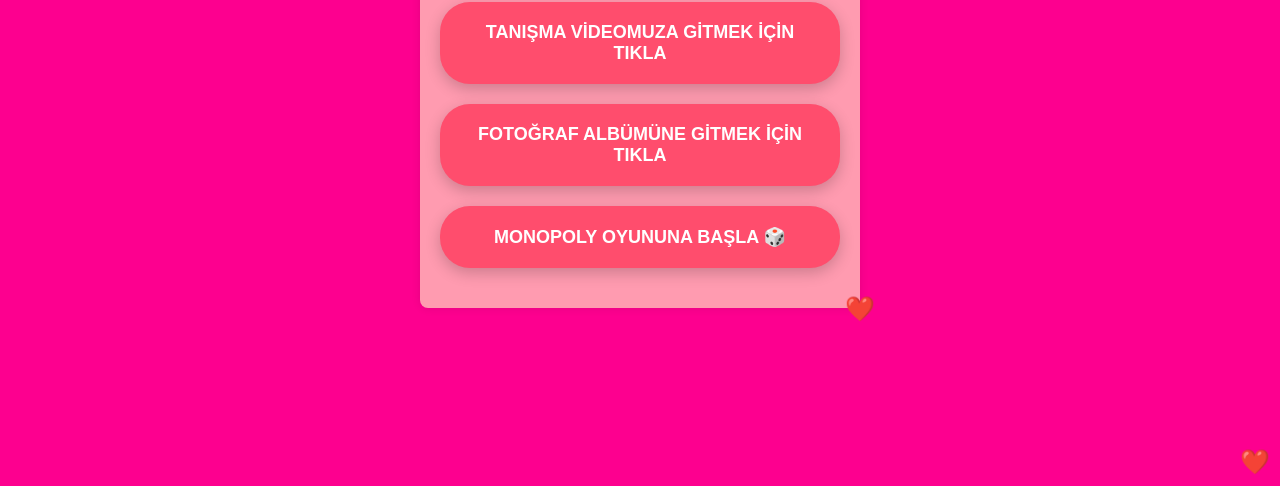
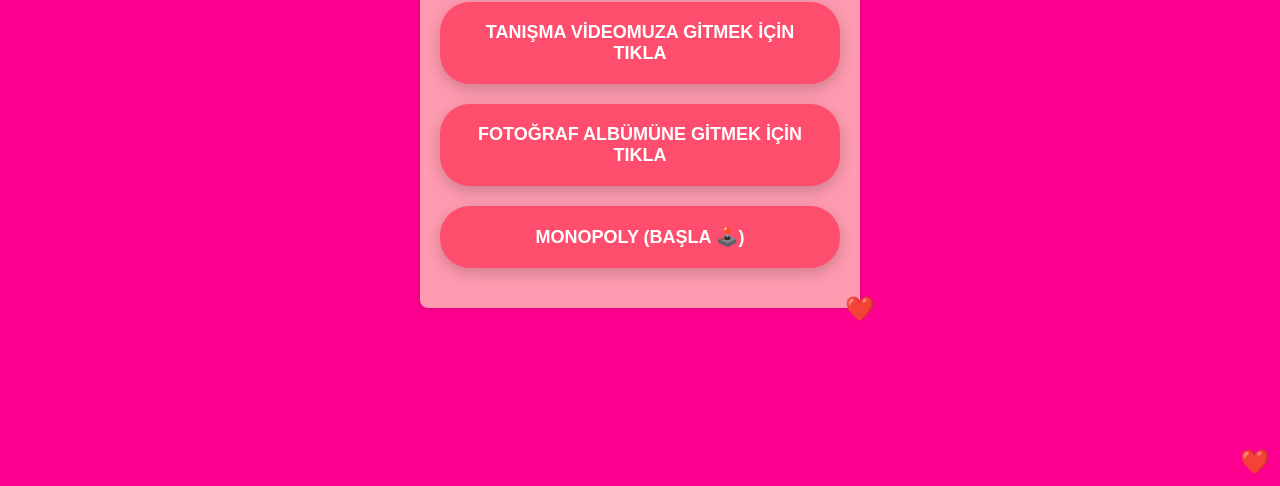
Before and after one commit to sualpfb/fatmagul, a plain HTML site: page video-menu.html in a window 1280 px wide. Shown: the part 314-800 px from the top of the page. Drawn offline with Linux system fonts and the light colour scheme.

Commit message:
Update video-menu.html

```diff
--- a/video-menu.html
+++ b/video-menu.html
@@ -11,8 +11,7 @@
 
         <a href="https://youtu.be/nmIdZozIEW4" class="big-button">TANIŞMA VİDEOMUZA GİTMEK İÇİN TIKLA</a>
         <a href="foto-album.html" class="big-button">FOTOĞRAF ALBÜMÜNE GİTMEK İÇİN TIKLA</a>
-        <a href="monopoly.html" class="big-button">MONOPOLY OYUNUNA BAŞLA 🎲</a>
-
+        <a href="monopoly.html" class="big-button">MONOPOLY (BAŞLA 🕹️)</a>
     </div>
 </body>
 </html>
```
